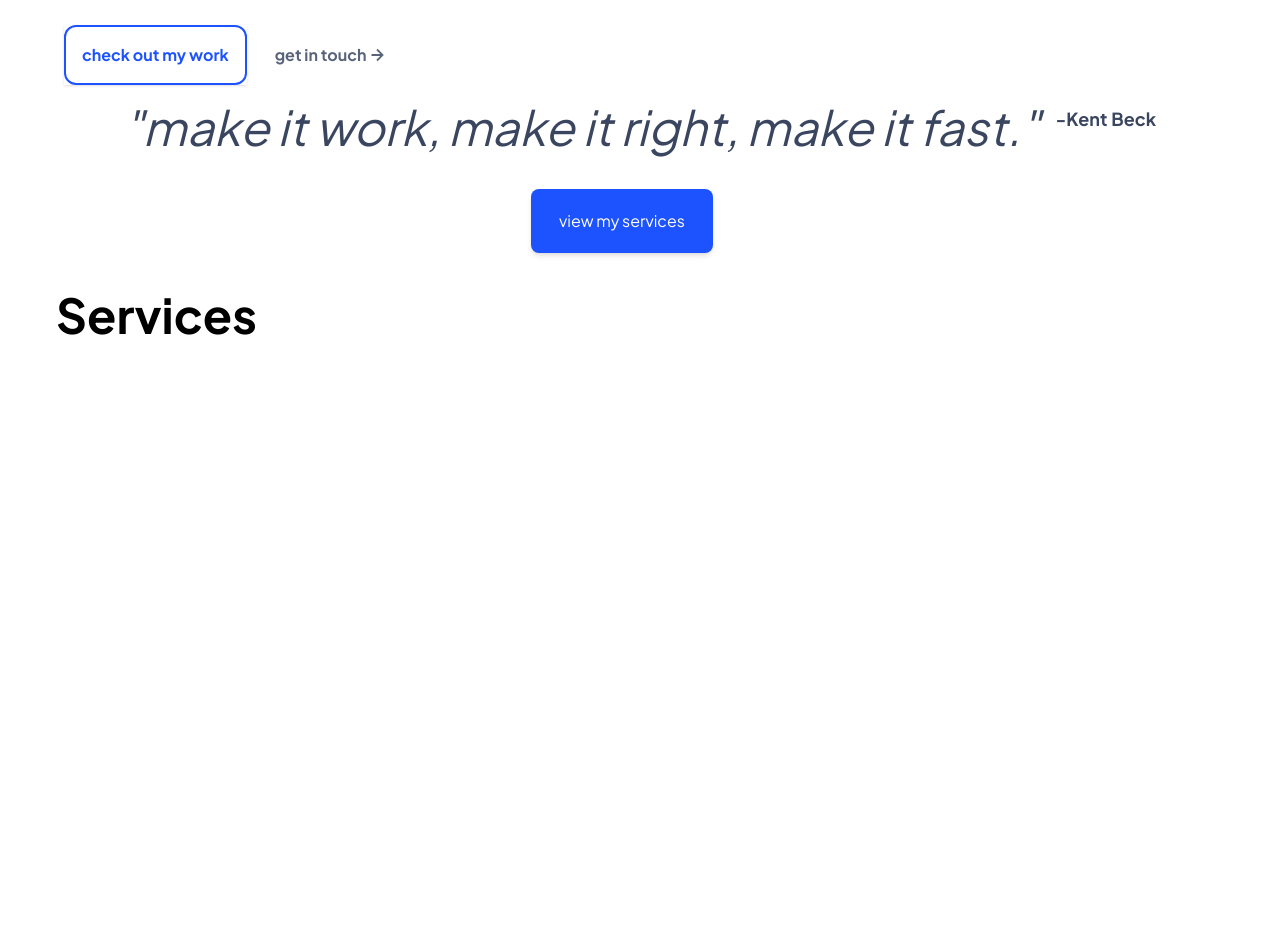
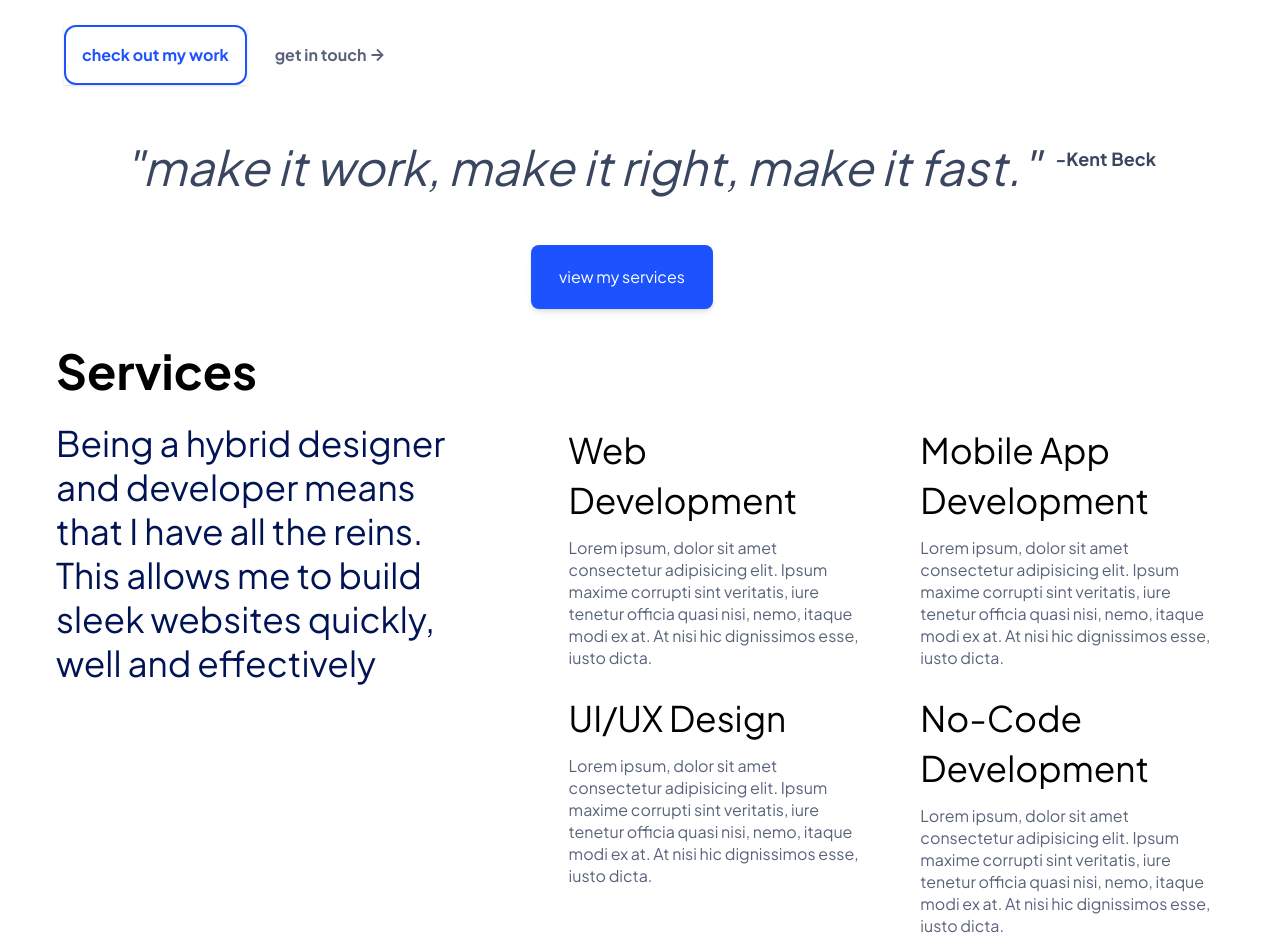
Before and after one commit to mnmalikdev/portfolio, a Next.js app: page / in a window 1280 px wide. Shown: the part 560-1497 px from the top of the page. Before the commit the page ends 905 px from the top, so only its background shows below. Built offline with nearby package versions, Linux system fonts and the light colour scheme.

Commit message:
Updated with service section

```diff
--- a/src/components/Quote.tsx
+++ b/src/components/Quote.tsx
@@ -1,7 +1,7 @@
 const Quote: React.FC = () => {
   return (
     <>
-      <div className=" flex justify-center flex-col md:flex md:justify-center md:content-center px-14 md:flex-row">
+      <div className=" flex justify-center flex-col md:flex md:justify-center md:content-center px-14 my-10 md:flex-row">
         <div className=" text-h3 lg:text-h2 text-dark font-medium italic">"make it work, make it right, make it fast."</div>
         <div className="text-h4 text-dark font-light flex my-2 ">
           <span className="font-bold pl-4">-</span>
--- a/src/components/Services.tsx
+++ b/src/components/Services.tsx
@@ -1,8 +1,55 @@
 const Services: React.FC = () => {
   return (
-    <div className="flex items-center px-14">
-      <div className="text-center text-h2 font-bold">
-        <span className="font-bold">Services</span>
+    <div className=" flex flex-col justify-center px-14  ">
+      <div className="flex-start text-h2 font-bold">
+        <span className="font-bold font-jakarta text-h2">Services</span>
+      </div>
+      <div className=" flex flex-col lg:flex lg:flex-row lg:justify-evenly ">
+        {/* parent div to house both text on left and icons + service description  */}
+        {/* div 1 */}
+        <div className=" my-5 ">
+          <div className=" text-paraGraphMedium w-full lg:text-paragraph text-paraColor lg:w-4/5  ">
+            Being a hybrid designer and developer means that I have all the reins. This allows me to build sleek websites quickly, well and
+            effectively
+          </div>
+        </div>
+        <div>
+          {/* div 2 */}
+          <div>
+            <div className=" flex flex-col lg:flex lg:flex-row ">
+              <div className=" mr-12 ">
+                <div className=" text-h3 font-jakarta mb-3 my-6 ">Web Development</div>
+                <div className=" text-body1 text-[#59647b] font-medium">
+                  Lorem ipsum, dolor sit amet consectetur adipisicing elit. Ipsum maxime corrupti sint veritatis, iure tenetur officia quasi nisi,
+                  nemo, itaque modi ex at. At nisi hic dignissimos esse, iusto dicta.
+                </div>
+              </div>
+              <div>
+                <div className=" text-h3 font-jakarta mb-3 my-6 ">Mobile App Development</div>
+                <div className=" text-body1 text-[#59647b] font-medium">
+                  Lorem ipsum, dolor sit amet consectetur adipisicing elit. Ipsum maxime corrupti sint veritatis, iure tenetur officia quasi nisi,
+                  nemo, itaque modi ex at. At nisi hic dignissimos esse, iusto dicta.
+                </div>
+              </div>
+            </div>
+            <div className="flex flex-col lg:flex lg:flex-row ">
+              <div className="mr-12">
+                <div className=" text-h3 font-jakarta mb-3 my-6 ">UI/UX Design</div>
+                <div className=" text-body1 text-[#59647b] font-medium ">
+                  Lorem ipsum, dolor sit amet consectetur adipisicing elit. Ipsum maxime corrupti sint veritatis, iure tenetur officia quasi nisi,
+                  nemo, itaque modi ex at. At nisi hic dignissimos esse, iusto dicta.
+                </div>
+              </div>
+              <div>
+                <div className=" text-h3 font-jakarta mb-3 my-6 ">No-Code Development</div>
+                <div className=" text-body1 text-[#59647b] font-medium ">
+                  Lorem ipsum, dolor sit amet consectetur adipisicing elit. Ipsum maxime corrupti sint veritatis, iure tenetur officia quasi nisi,
+                  nemo, itaque modi ex at. At nisi hic dignissimos esse, iusto dicta.
+                </div>
+              </div>
+            </div>
+          </div>
+        </div>
       </div>
     </div>
   );
--- a/tailwind.config.js
+++ b/tailwind.config.js
@@ -19,6 +19,8 @@ module.exports = {
       bodyTitleSmall: ["18px", "24px"],
       body1: ["16px", "22px"],
       body2: ["14px", "20px"],
+      paragraph: ["2.2rem", "44px"],
+      paraGraphMedium: ["25px", "36px"],
       caption: ["12px", "16px"],
     },
     colors: {
@@ -34,6 +36,7 @@ module.exports = {
       bubblegum: "#ff77e9",
       bermuda: "#78dcca",
       primary: "#1d53ff",
+      paraColor: "#001455",
     },
 
     variants: {
```
